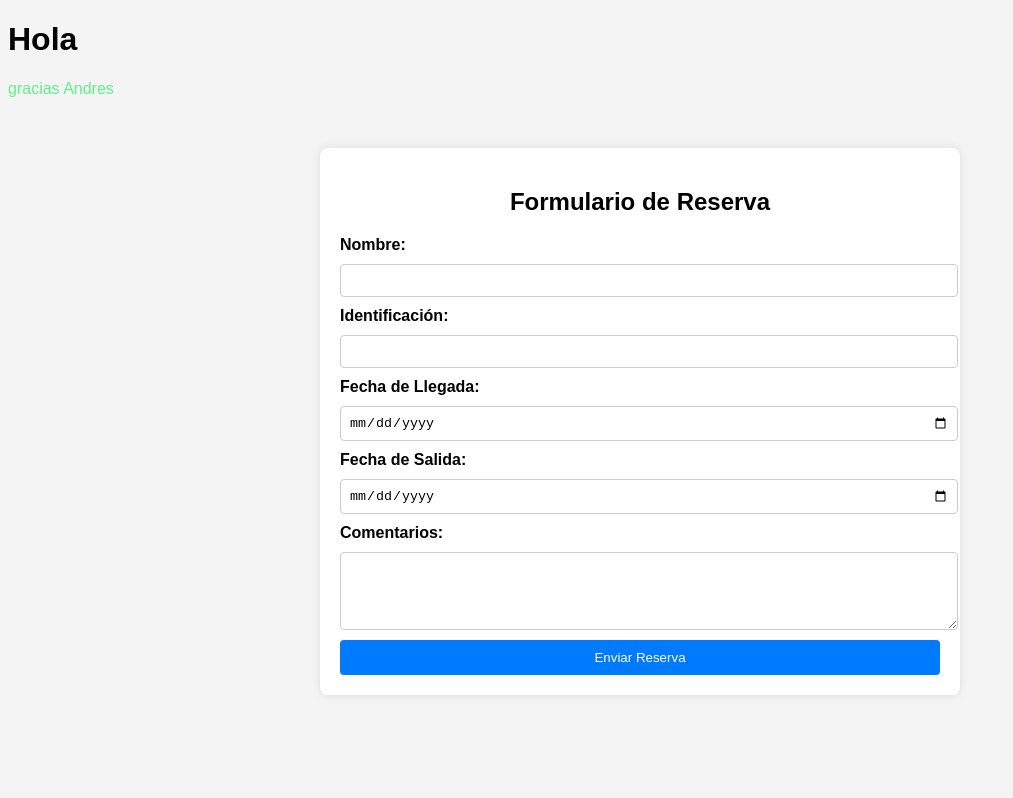
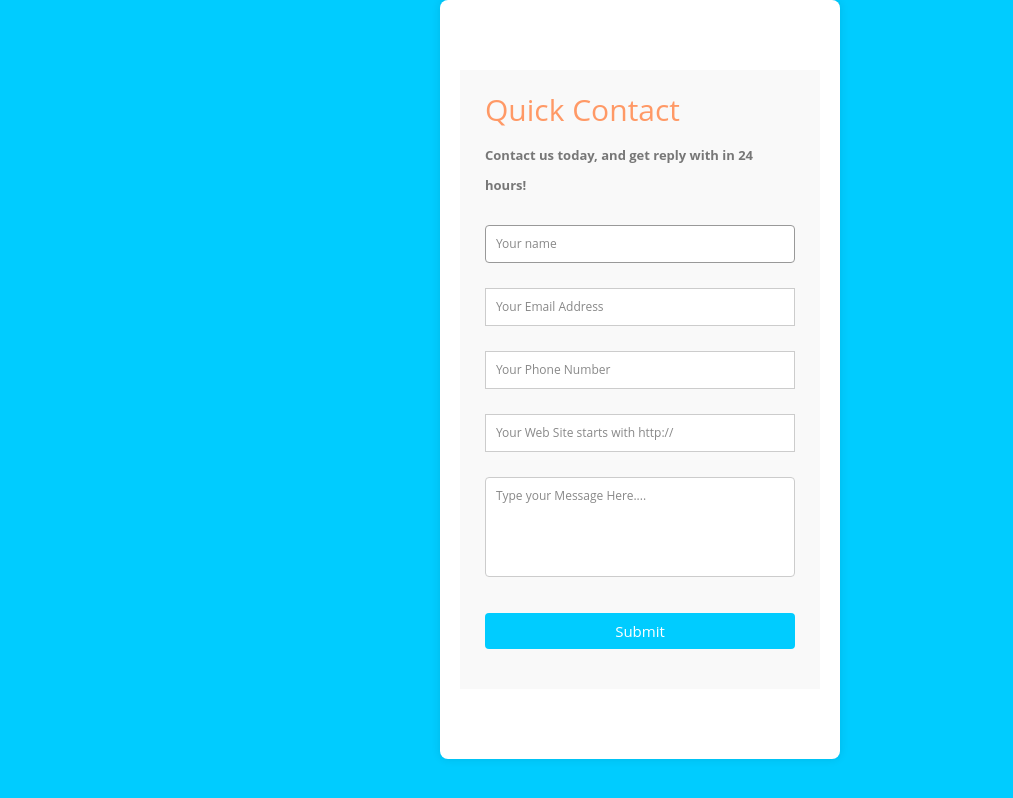
Before and after one commit to grupocesde4/Reservas_Equipos, a plain HTML site: page index.html in a window 1280 px wide. Shown: the whole page, without its empty margins (0-1013 px from the left). Drawn offline with Linux system fonts and the light colour scheme.

Commit message:
formulario de registro

```diff
--- a/index.html
+++ b/index.html
@@ -7,29 +7,33 @@
   <link rel="stylesheet" href="style.css">
 </head>
 <body>
-  <h1>Hola</h1>
-  <p>gracias Andres</p>
   <div class="container">
-    <h2>Formulario de Reserva</h2>
-    <form action="#">
-      <label for="nombre">Nombre:</label>
-      <input type="text" id="nombre" name="nombre" required>
+    <form id="contact" action="" method="post">
+      <h3>Quick Contact</h3>
+      <h4>Contact us today, and get reply with in 24 hours!</h4>
+      <fieldset>
+        <input placeholder="Your name" type="text" tabindex="1" required autofocus>
+      </fieldset>
+      <fieldset>
+        <input placeholder="Your Email Address" type="email" tabindex="2" required>
+      </fieldset>
+      <fieldset>
+        <input placeholder="Your Phone Number" type="tel" tabindex="3" required>
+      </fieldset>
+      <fieldset>
+        <input placeholder="Your Web Site starts with http://" type="url" tabindex="4" required>
+      </fieldset>
+      <fieldset>
+        <textarea placeholder="Type your Message Here...." tabindex="5" required></textarea>
+      </fieldset>
+      <fieldset>
+        <button name="submit" type="submit" id="contact-submit" data-submit="...Sending">Submit</button>
+      </fieldset>
+    </form>
 
-      <label for="identificacion">Identificación:</label>
-      <input type="text" id="identificacion" name="identificacion" required>
 
-      <label for="fecha-llegada">Fecha de Llegada:</label>
-      <input type="date" id="fecha-llegada" name="fecha-llegada" required>
+  </div>
 
-      <label for="fecha-salida">Fecha de Salida:</label>
-      <input type="date" id="fecha-salida" name="fecha-salida" required>
-
-      <label for="comentarios">Comentarios:</label>
-      <textarea id="comentarios" name="comentarios" rows="4"></textarea>
-
-      <button type="submit">Enviar Reserva</button>
-    </form>
-  </div>
  <script src="./index.js"></script>
 </body>
 </html>
--- a/index.js
+++ b/index.js
@@ -1 +1,3 @@
-console.log("es una prueba");
+function openAlert() {
+    alert("Reserva");
+}
--- a/style.css
+++ b/style.css
@@ -48,6 +48,120 @@
     background-color: #0056b3;
   }
 
-p{
-  color: #03ee469d;
-}
+  @import url(https://fonts.googleapis.com/css?family=Open+Sans:400italic,400,300,600);
+
+  * {
+    margin:0;
+    padding:0;
+    box-sizing:border-box;
+    -webkit-box-sizing:border-box;
+    -moz-box-sizing:border-box;
+    -webkit-font-smoothing:antialiased;
+    -moz-font-smoothing:antialiased;
+    -o-font-smoothing:antialiased;
+    font-smoothing:antialiased;
+    text-rendering:optimizeLegibility;
+  }
+
+  body {
+    font-family:"Open Sans", Helvetica, Arial, sans-serif;
+    font-weight:300;
+    font-size: 12px;
+    line-height:30px;
+    color:#777;
+    background:#0CF;
+  }
+
+  .container {
+    max-width:400px;
+    width:100%;
+    margin:0 auto;
+    position:relative;
+  }
+
+  #contact input[type="text"], #contact input[type="email"], #contact input[type="tel"], #contact input[type="url"], #contact textarea, #contact button[type="submit"] { font:400 12px/16px "Open Sans", Helvetica, Arial, sans-serif; }
+
+  #contact {
+    background:#F9F9F9;
+    padding:25px;
+    margin:50px 0;
+  }
+
+  #contact h3 {
+    color: #F96;
+    display: block;
+    font-size: 30px;
+    font-weight: 400;
+  }
+
+  #contact h4 {
+    margin:5px 0 15px;
+    display:block;
+    font-size:13px;
+  }
+
+  fieldset {
+    border: medium none !important;
+    margin: 0 0 10px;
+    min-width: 100%;
+    padding: 0;
+    width: 100%;
+  }
+
+  #contact input[type="text"], #contact input[type="email"], #contact input[type="tel"], #contact input[type="url"], #contact textarea {
+    width:100%;
+    border:1px solid #CCC;
+    background:#FFF;
+    margin:0 0 5px;
+    padding:10px;
+  }
+
+  #contact input[type="text"]:hover, #contact input[type="email"]:hover, #contact input[type="tel"]:hover, #contact input[type="url"]:hover, #contact textarea:hover {
+    -webkit-transition:border-color 0.3s ease-in-out;
+    -moz-transition:border-color 0.3s ease-in-out;
+    transition:border-color 0.3s ease-in-out;
+    border:1px solid #AAA;
+  }
+
+  #contact textarea {
+    height:100px;
+    max-width:100%;
+    resize:none;
+  }
+
+  #contact button[type="submit"] {
+    cursor:pointer;
+    width:100%;
+    border:none;
+    background:#0CF;
+    color:#FFF;
+    margin:0 0 5px;
+    padding:10px;
+    font-size:15px;
+  }
+
+  #contact button[type="submit"]:hover {
+    background:#09C;
+    -webkit-transition:background 0.3s ease-in-out;
+    -moz-transition:background 0.3s ease-in-out;
+    transition:background-color 0.3s ease-in-out;
+  }
+
+  #contact button[type="submit"]:active { box-shadow:inset 0 1px 3px rgba(0, 0, 0, 0.5); }
+
+  #contact input:focus, #contact textarea:focus {
+    outline:0;
+    border:1px solid #999;
+  }
+  ::-webkit-input-placeholder {
+   color:#888;
+  }
+  :-moz-placeholder {
+   color:#888;
+  }
+  ::-moz-placeholder {
+   color:#888;
+  }
+  :-ms-input-placeholder {
+   color:#888;
+  }
```
